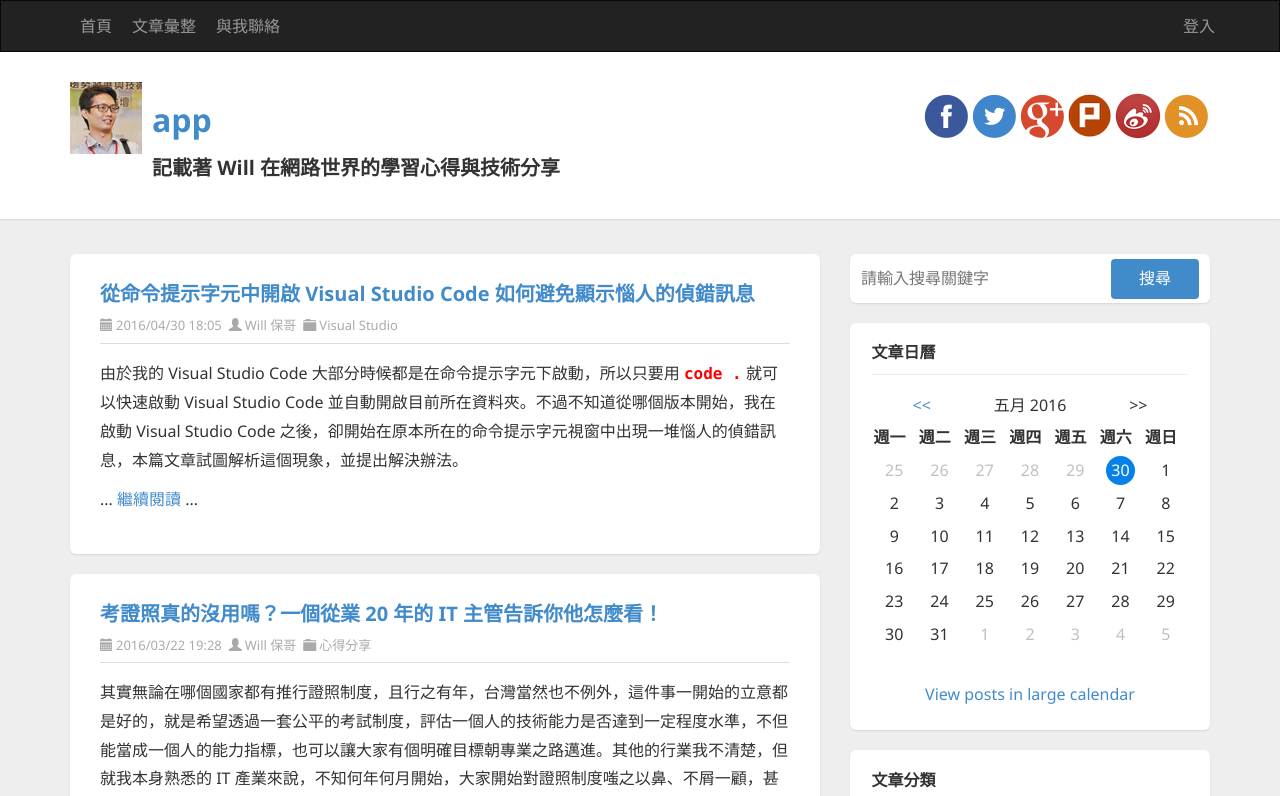
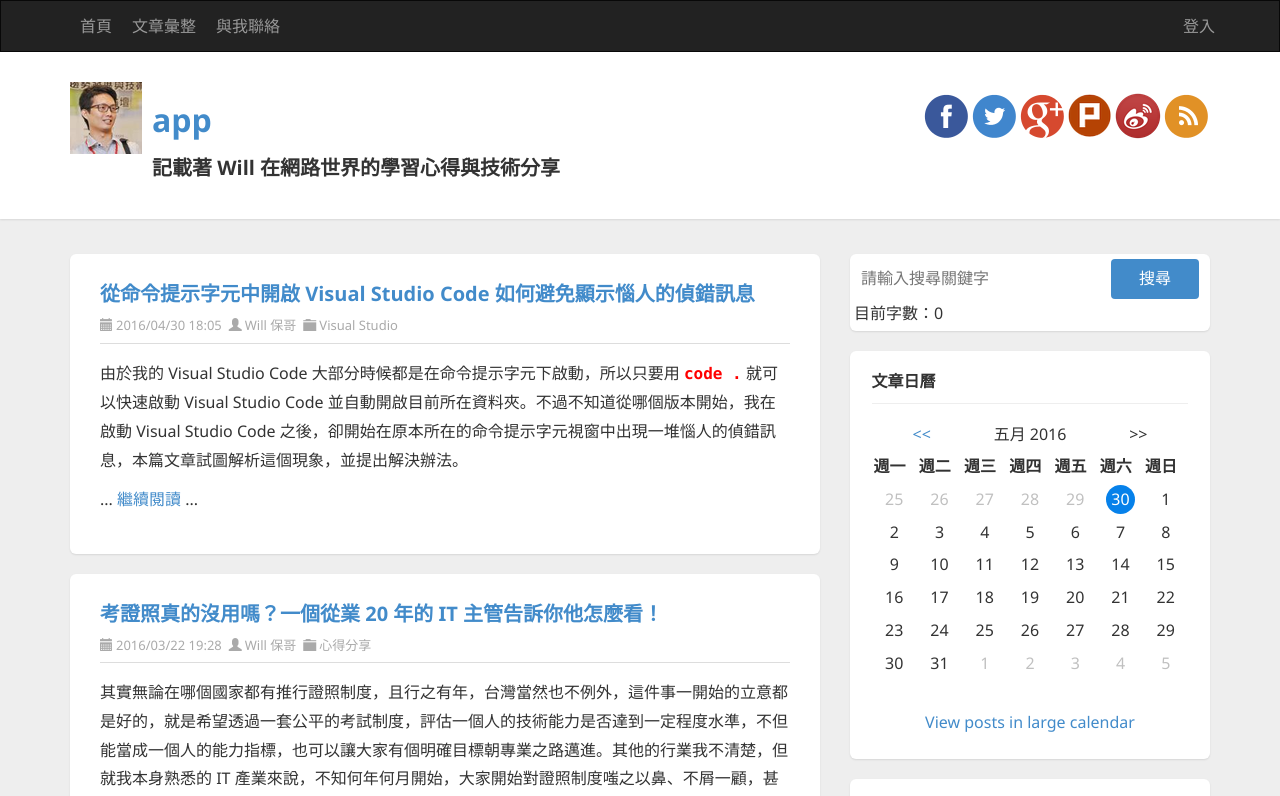
Before and after one commit to Coffee0127/angular-zero, an Angular app: page / in a window 1280 px wide. Shown: the top 796 px of the page. Built offline with nearby package versions, Linux system fonts and the light colour scheme.

Commit message:
[HW] 計算字數 & Escape 清空輸入框

```diff
--- a/src/app/app.component.html
+++ b/src/app/app.component.html
@@ -135,10 +135,11 @@
         <!-- Search START-->
         <div class="widget search">
           <div class="widget-content">
-              <div id="searchbox">
-                <input type="text" placeholder="請輸入搜尋關鍵字" accesskey="s">
-                <input type="button" value="搜尋" id="searchbutton">
-              </div>
+            <div id="searchbox">
+              <input (keyup)="countWords($event)" type="text" placeholder="請輸入搜尋關鍵字" accesskey="s">
+              <input type="button" value="搜尋" id="searchbutton">
+            </div>
+            <div>目前字數：{{ wordCounts }}</div>
           </div>
         </div>
         <!-- Search END -->
--- a/src/app/app.component.ts
+++ b/src/app/app.component.ts
@@ -9,6 +9,7 @@ export class AppComponent {
   title = 'app';
   url = 'http://blog.miniasp.com/';
   imgurl = '/assets/images/logo.png';
+  wordCounts = 0;
 
   constructor() {
   }
@@ -19,4 +20,12 @@ export class AppComponent {
     }
   }
 
+  countWords($event: KeyboardEvent) {
+    if ($event.keyCode === 27) {
+      (<HTMLInputElement> $event.target).value = '';
+      this.wordCounts = 0;
+      return;
+    }
+    this.wordCounts = (<HTMLInputElement> $event.target).value.length;
+  }
 }
```
